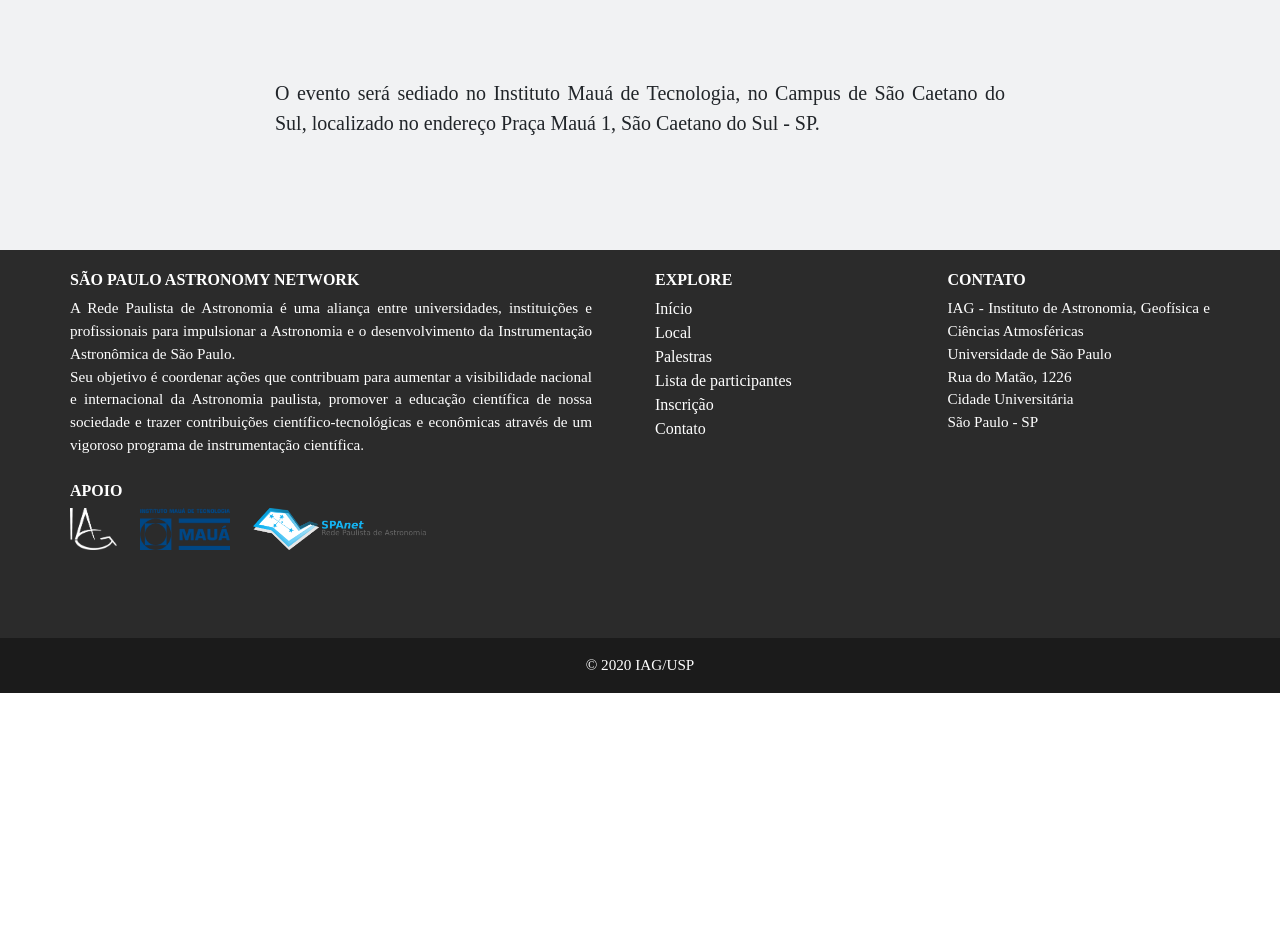
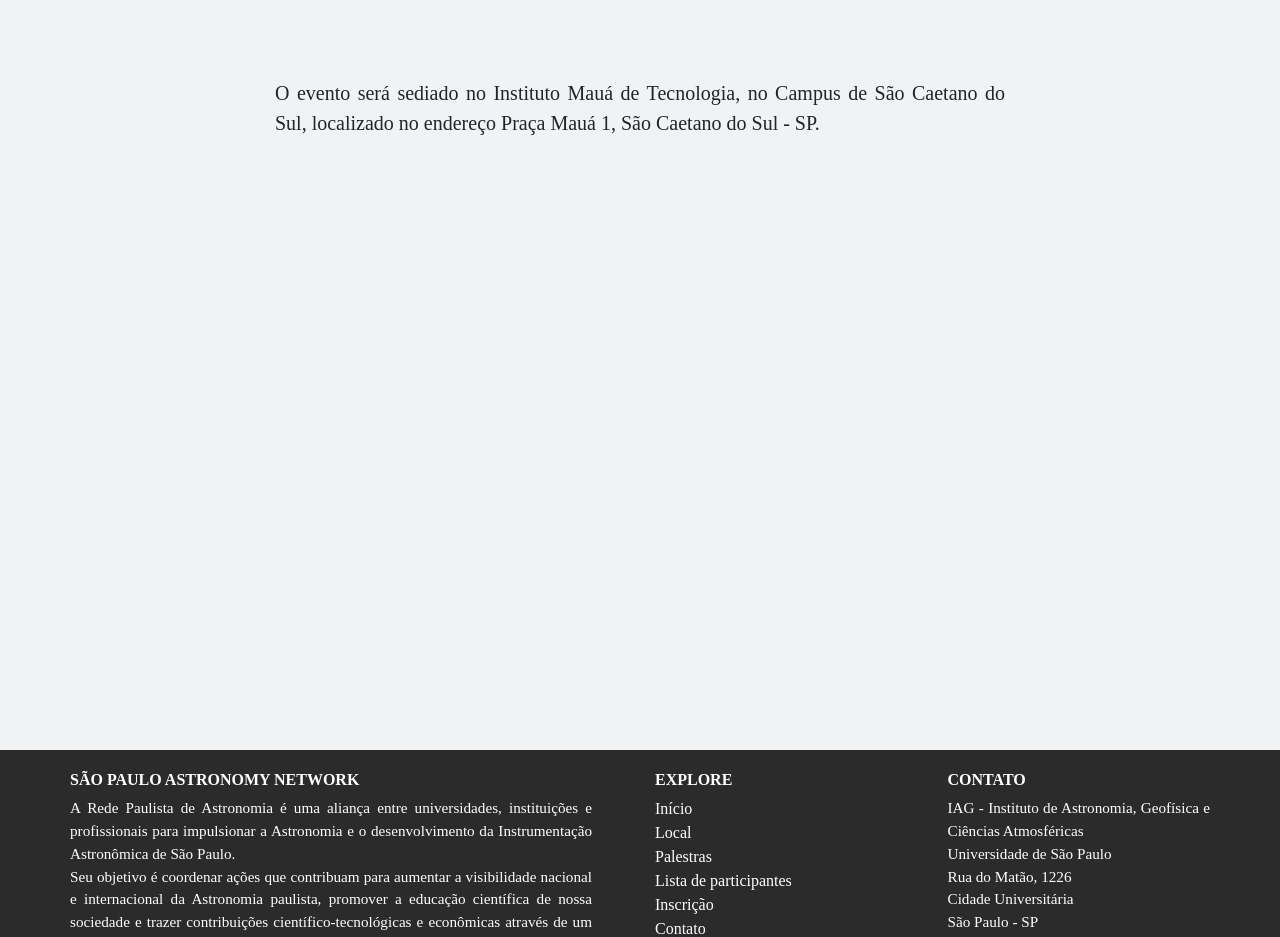
Before and after one commit to wosmla/website, a Jekyll site: the page built from _pgs/test.html, in a window 1280 px wide. Shown: the part 464-1401 px from the top of the page. Built offline with Jekyll 4.4.1, drawn with Linux system fonts in a browser that asks for light colours; a script that is not in the unit is left out; before the commit the page ends 1157 px from its top, so only the background shows below that.

Commit message:
Update test.html

```diff
--- a/_pgs/test.html
+++ b/_pgs/test.html
@@ -14,7 +14,7 @@
         </p>
       </div>
 
-      <div class="col-xl-8 mx-auto text-justify">
+      <div class="col-xl-8 mx-auto text-justify", style="height:500px">
         <script>
           (function(d, s, id) {
               var js, fjs = d.getElementsByTagName(s)[0];
```
